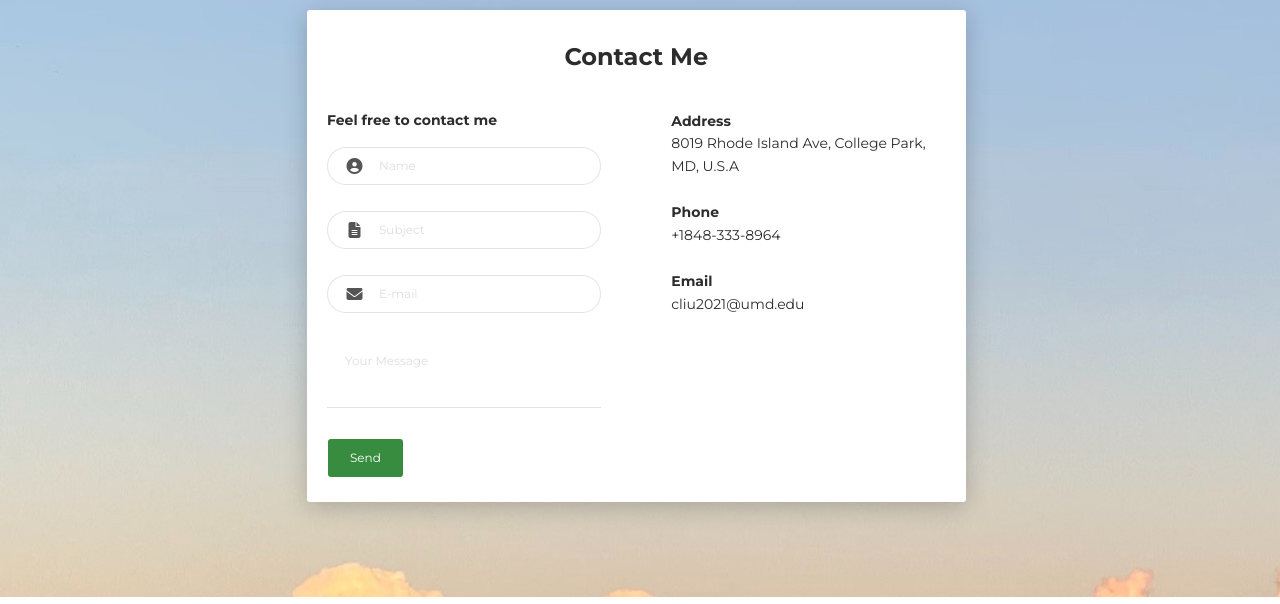
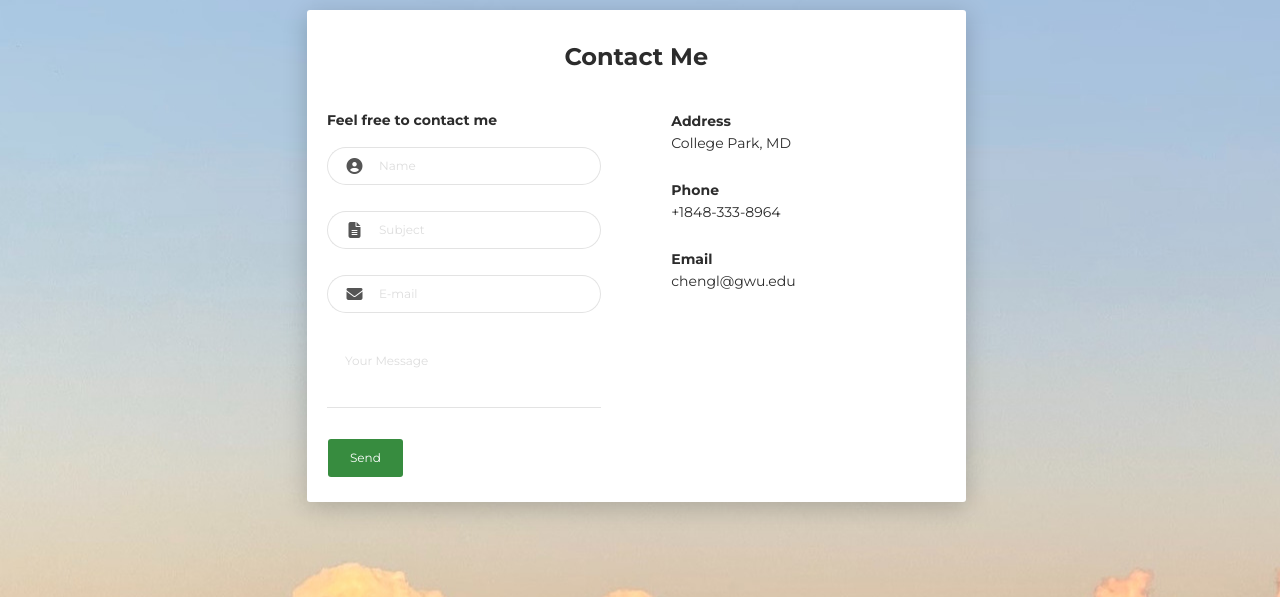
Before and after one commit to liudiepie/liudiepie.github.io, a plain HTML site: page index.html in a window 1280 px wide. Shown: the part 4440-5044 px from the top of the page. Drawn offline with Linux system fonts and the light colour scheme.

Commit message:
Update the contact info

```diff
--- a/index.html
+++ b/index.html
@@ -455,11 +455,11 @@
                 <div class="col-md-6">
                   <div class="card-body">
                     <p class="mb-0"><strong>Address </strong></p>
-                    <p class="pb-2">8019 Rhode Island Ave, College Park, MD, U.S.A</p>
+                    <p class="pb-2">College Park, MD</p>
                     <p class="mb-0"><strong>Phone</strong></p>
                     <p class="pb-2">+1848-333-8964</p>
                     <p class="mb-0"><strong>Email</strong></p>
-                    <p>cliu2021@umd.edu</p>
+                    <p>chengl@gwu.edu</p>
                   </div>
                 </div>
               </div>
```
